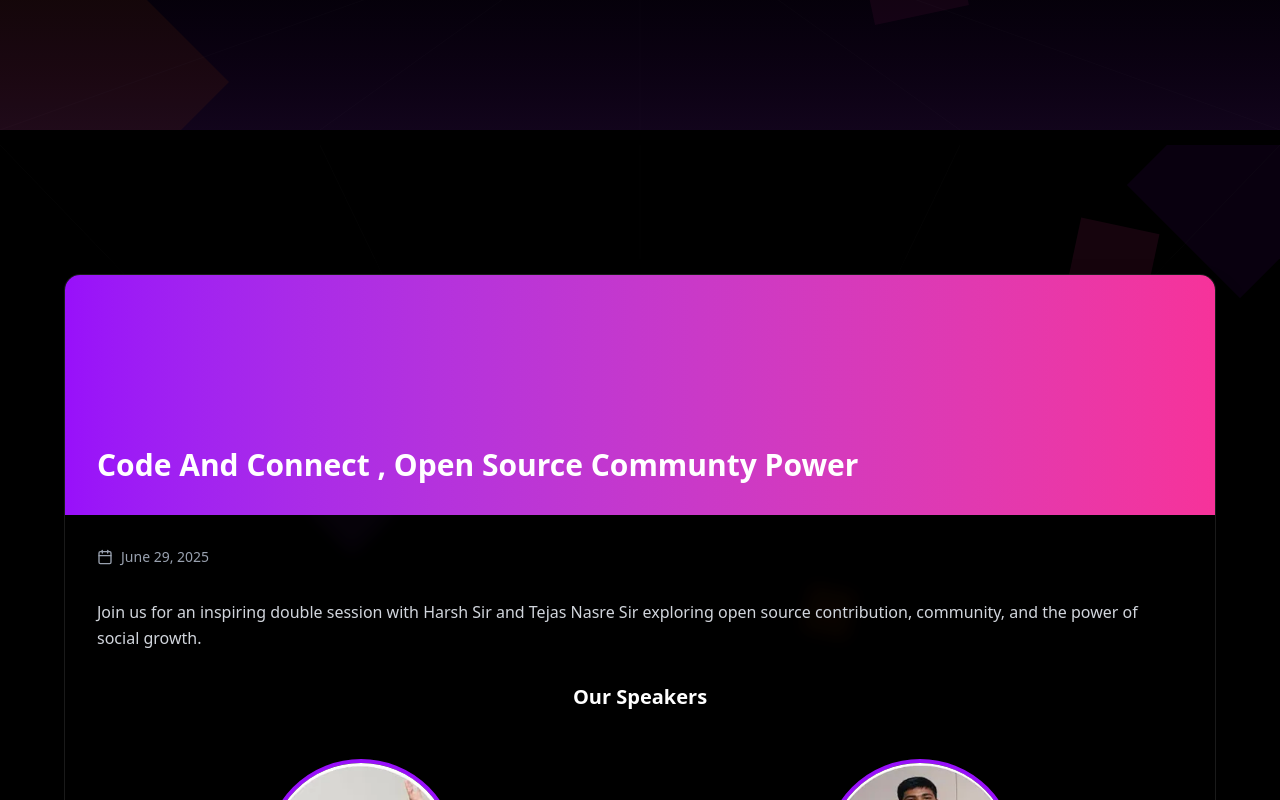
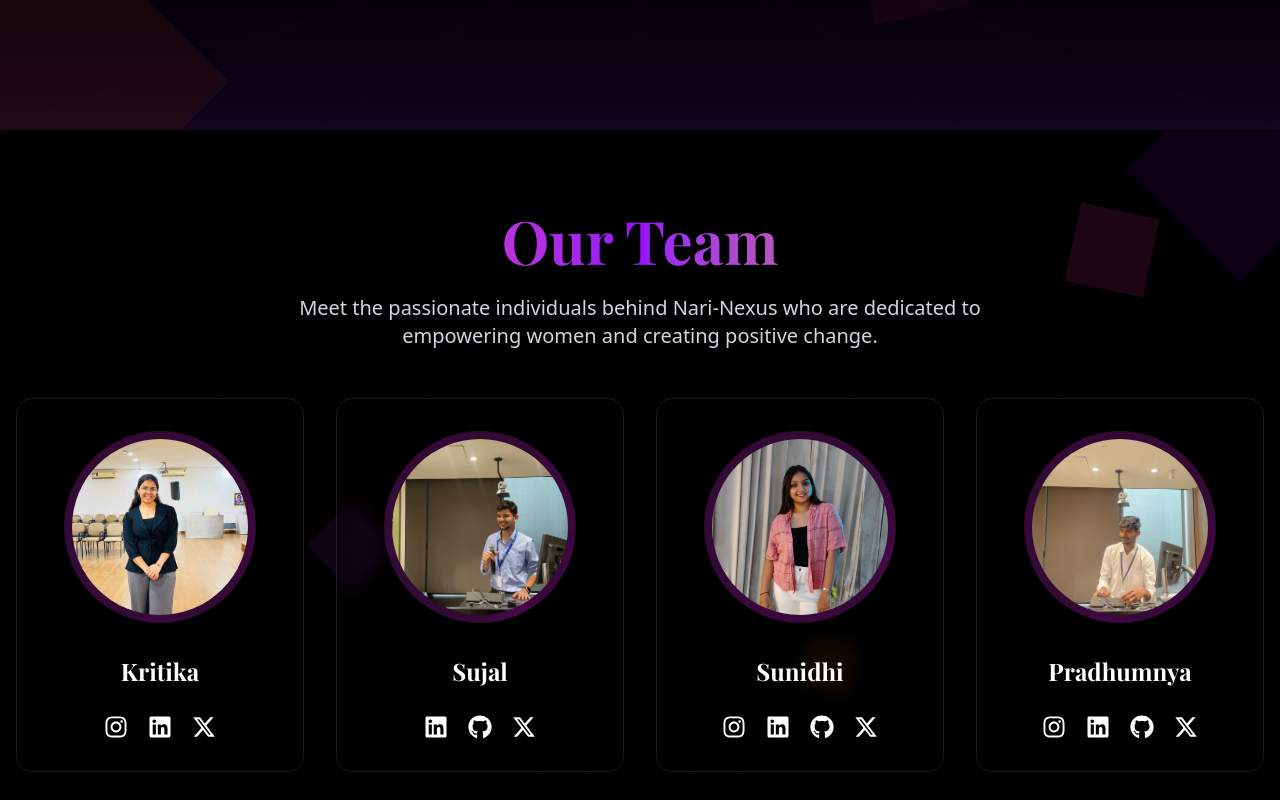
Before and after one commit to Pradhunyagawande01/NariNexus, a React (Vite) app: page / in a window 1280 px wide. Shown: the part 1720-2520 px from the top of the page. Built offline with nearby package versions, Linux system fonts and the light colour scheme; the HTML template or start-up script is replaced by a standard one.

Commit message:
bajoria ki mkc

```diff
--- a/src/App.jsx
+++ b/src/App.jsx
@@ -26,9 +26,9 @@ function App() {
         {/* <section id="si" >
           <Si />
         </section> */}
-        <section id="programs" >
+        {/* <section id="programs" >
           <Programs />
-        </section>
+        </section> */}
           {/* <section id="venue" >
           <Venue />
         </section> */}
```
